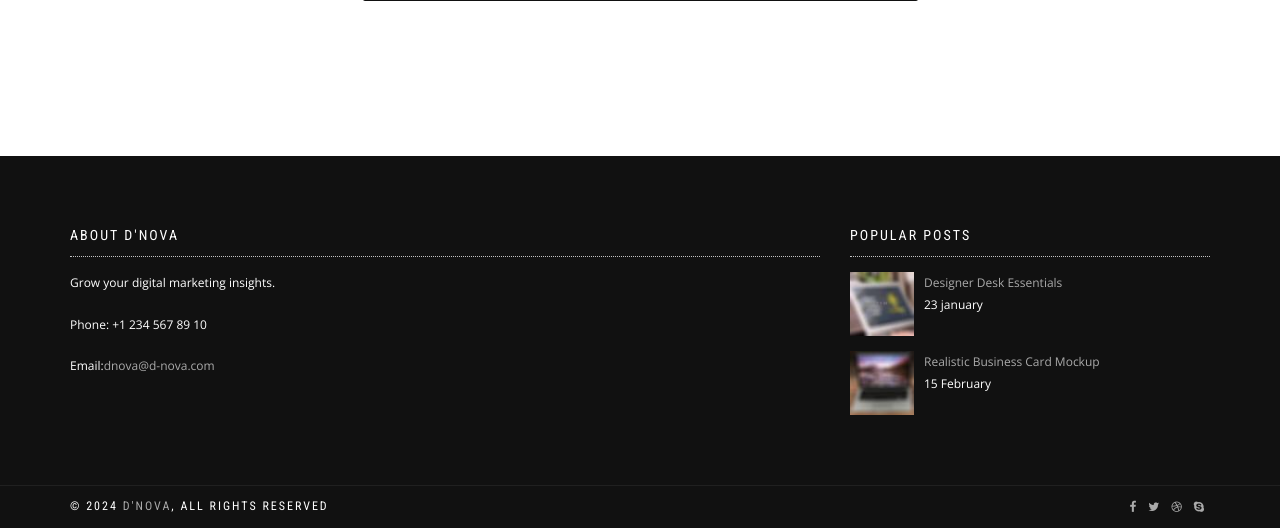
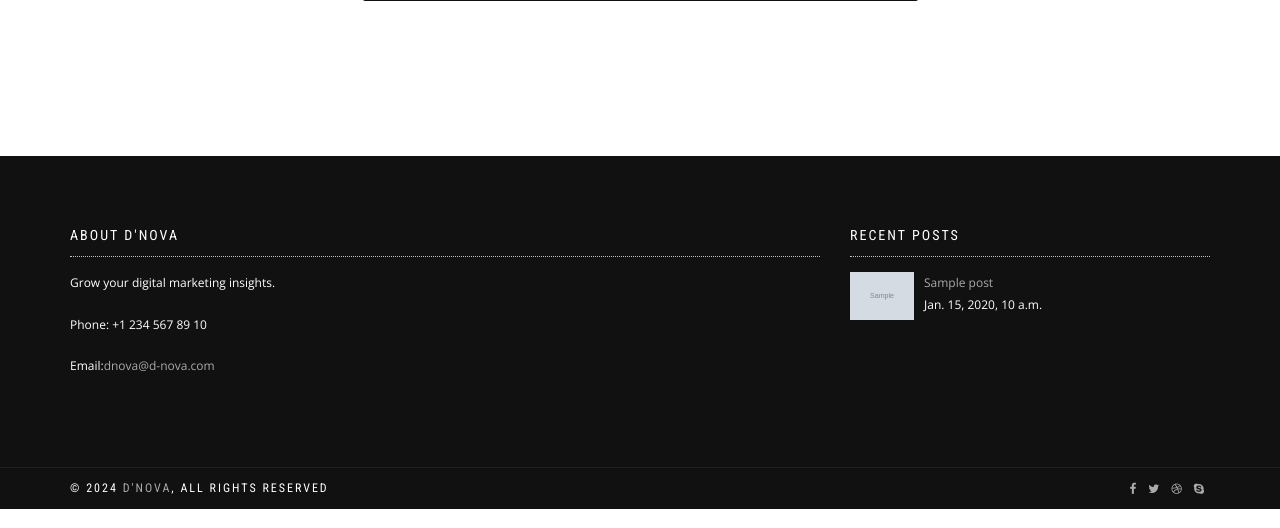
Before and after one commit to qudwn1114/BuzzWave, a Django app: template buzzwave/website/templates/authentication/password_reset.html in a window 1280 px wide. Shown: the part 373-901 px from the top of the page. Run offline with Django 4.2, Linux system fonts and the light colour scheme; the template is opened without the code that fills it: most values are stand-ins (such as "Sample title", 1, 10 or a date in 2020); grey boxes marked "Sample" are stand-in pictures; some libraries are stand-ins or nearby versions; some web fonts are replaced.

Commit message:
feat: recent post

```diff
--- a/buzzwave/config/settings.py
+++ b/buzzwave/config/settings.py
@@ -71,6 +71,7 @@ TEMPLATES = [
                 'django.template.context_processors.request',
                 'django.contrib.auth.context_processors.auth',
                 'django.contrib.messages.context_processors.messages',
+                'config.template_global_variables.global_variables',
             ],
         },
     },
--- a/buzzwave/templates/includes/website/footer.html
+++ b/buzzwave/templates/includes/website/footer.html
@@ -12,22 +12,23 @@
       </div>
       <div class="col-sm-4">
         <div class="widget">
-          <h5 class="widget-title font-alt">Popular Posts</h5>
+          <h5 class="widget-title font-alt">Recent Posts</h5>
           <ul class="widget-posts">
+            {% for i in recent_post %}
             <li class="clearfix">
-              <div class="widget-posts-image"><a href="#"><img src="{% static 'assets/images/rp-1.jpg' %}" alt="Post Thumbnail"/></a></div>
+              <div class="widget-posts-image">
+                {% if i.imageUrl %}
+                  <a href="{% url 'website:blog_detail' i.id %}"><img src="{{i.imageUrl}}" alt="Post Thumbnail"/></a>
+                {% else %}
+                  <a href="{% url 'website:blog_detail' i.id %}"><img src="{% static 'assets/images/rp-1.jpg' %}" alt="Post Thumbnail"/></a>
+                {% endif %}
+              </div>
               <div class="widget-posts-body">
-                <div class="widget-posts-title"><a href="#">Designer Desk Essentials</a></div>
-                <div class="widget-posts-meta">23 january</div>
+                <div class="widget-posts-title"><a href="{% url 'website:blog_detail' i.id %}">{{i.title}}</a></div>
+                <div class="widget-posts-meta">{{i.createdAt}}</div>
               </div>
             </li>
-            <li class="clearfix">
-              <div class="widget-posts-image"><a href="#"><img src="{% static 'assets/images/rp-2.jpg' %}" alt="Post Thumbnail"/></a></div>
-              <div class="widget-posts-body">
-                <div class="widget-posts-title"><a href="#">Realistic Business Card Mockup</a></div>
-                <div class="widget-posts-meta">15 February</div>
-              </div>
-            </li>
+            {% endfor %}
           </ul>
         </div>
       </div>
```
Also changed, not shown: buzzwave/config/template_global_variables.py (added, +29 -0 lines), buzzwave/website/views/blog_views/blog_views.py (+12 -6 lines).
